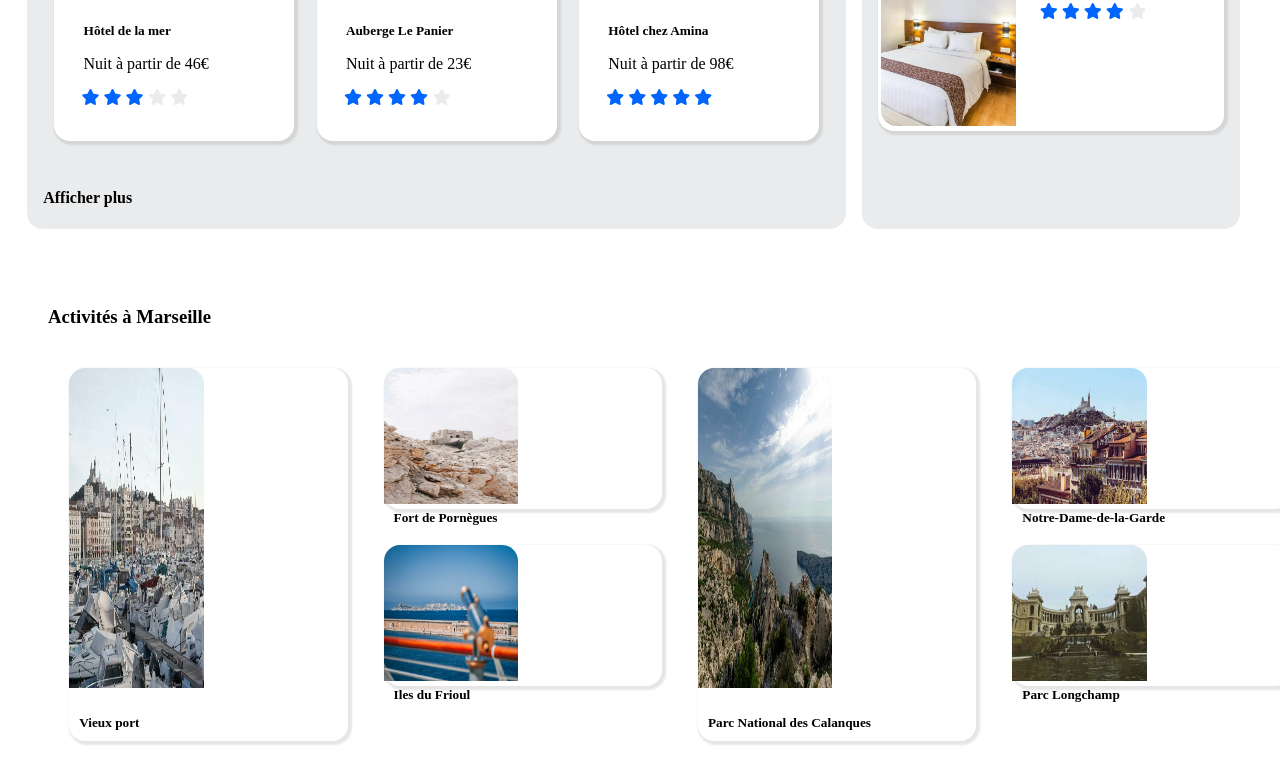
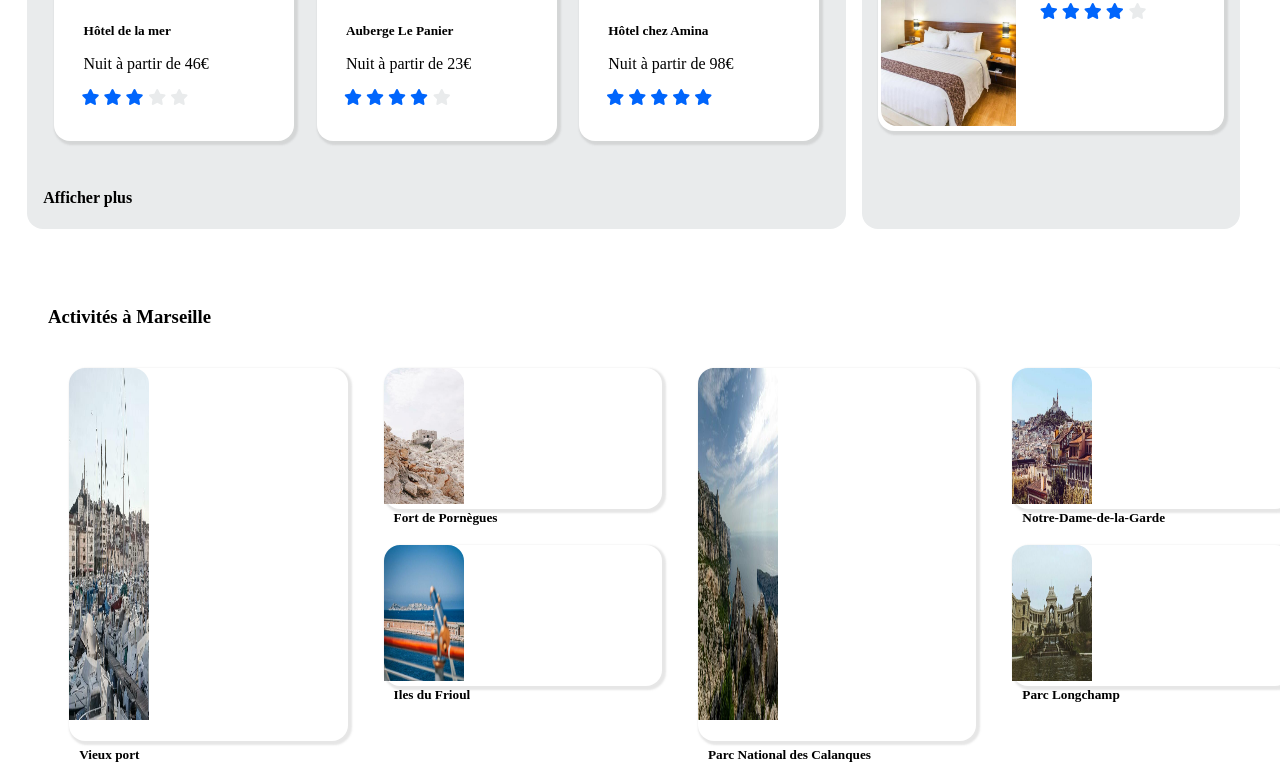
Before and after one commit to sadugue/projet_2, a plain HTML site: page index.html in a window 1280 px wide. Shown: the part 1067-1833 px from the top of the page. Drawn offline with Linux system fonts and the light colour scheme.

Commit message:
largeur 5em

```diff
--- a/Reservia.css
+++ b/Reservia.css
@@ -279,12 +279,12 @@ p i {
 
 .bpetite img, .bhaute img {
     background-color: white;
-    width: 8.4em;
+    width: 5em;
     border-radius: 16px 16px 0px 0px;
 }
 
 .bhaute img{
-    height: 20em;
+    height: 22em;
 }
 
 .bpetite {
```
